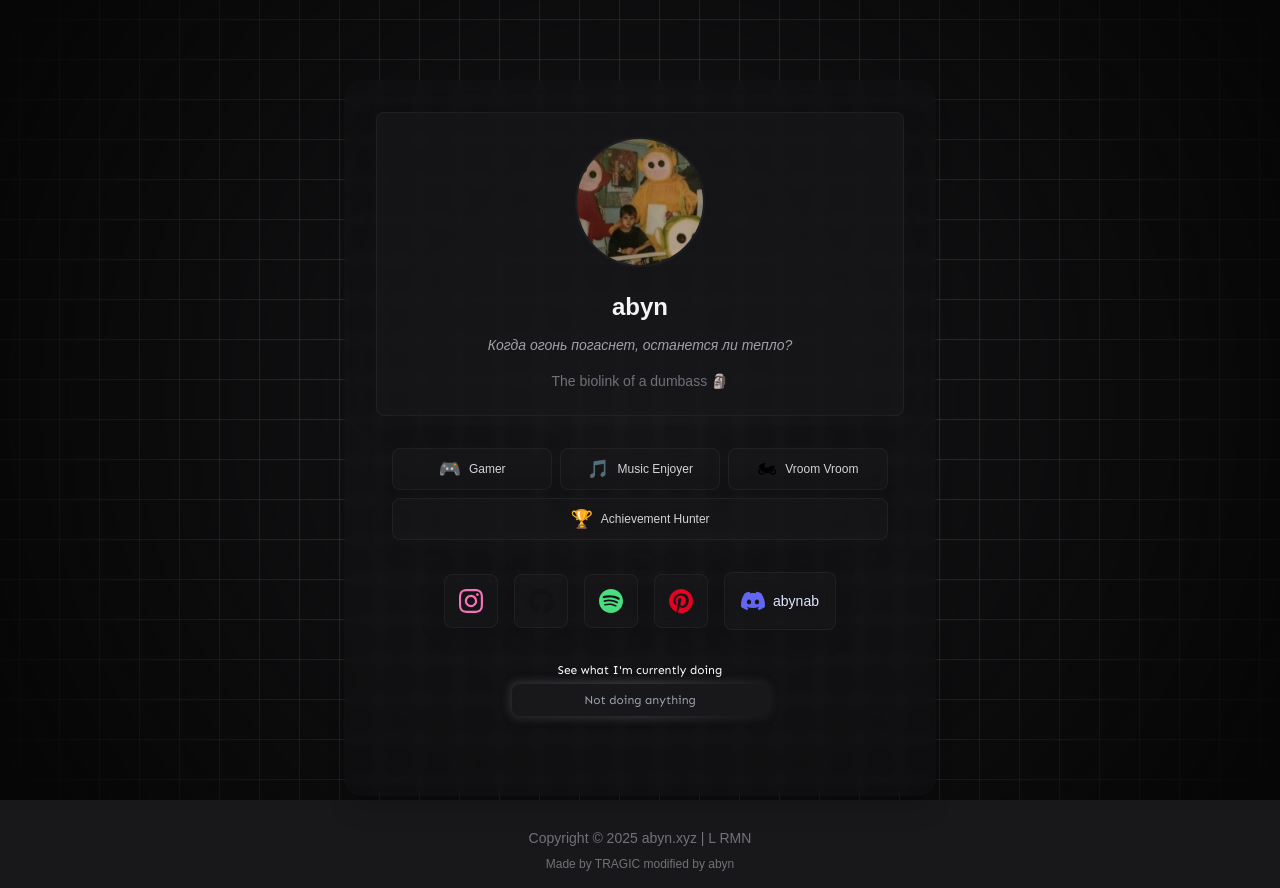
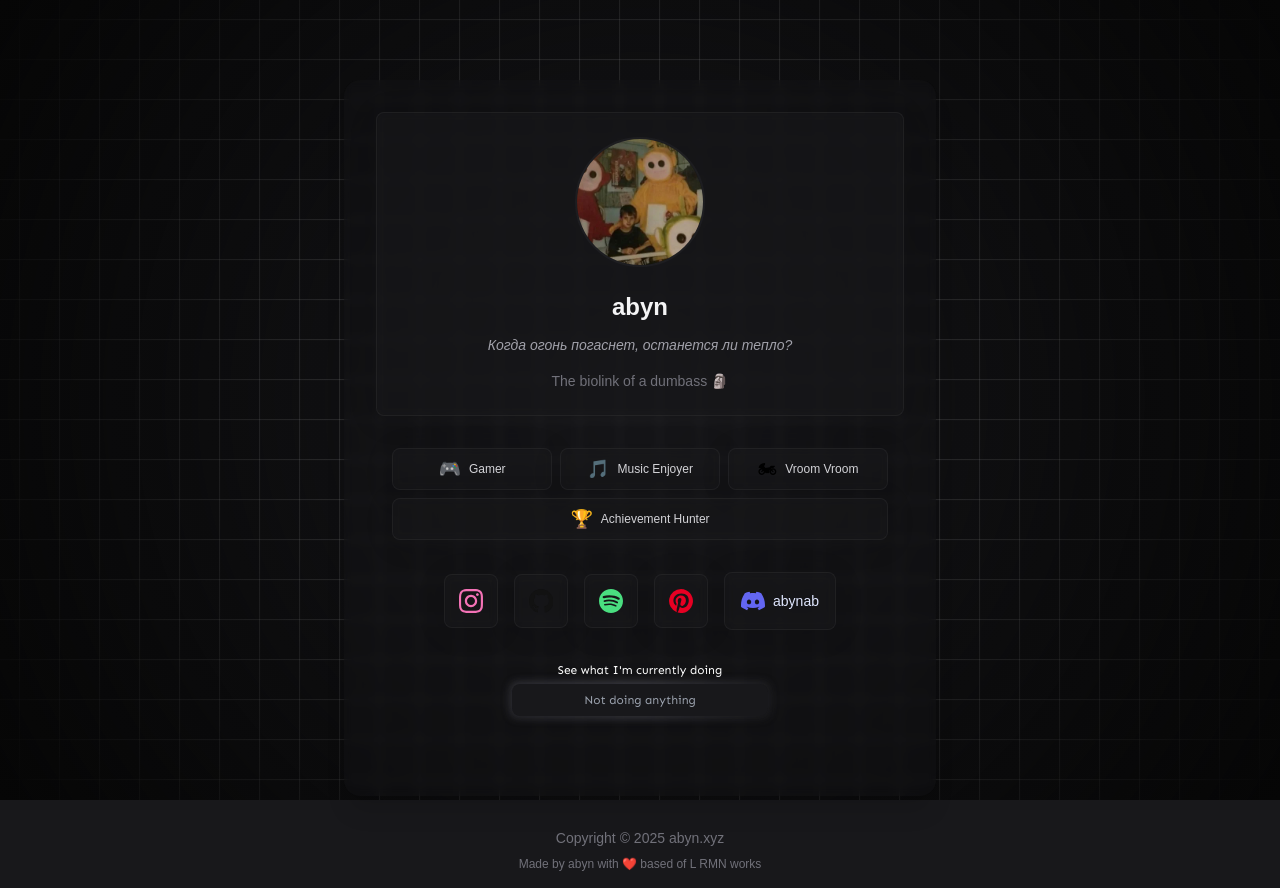
Before and after one commit to abyn365/abyndotxyz, a Next.js app: page / in a window 1280 px wide. Built offline with nearby package versions, Linux system fonts and the light colour scheme; no server answers.

Commit message:
fix footer

```diff
--- a/pages/index.tsx
+++ b/pages/index.tsx
@@ -187,17 +187,18 @@ export default function Home() {
             <div className="container mx-auto">
               <p className="text-sm">
                 Copyright © 2025 <a href="https://abyn.xyz"
-                className="hover:text-[#ff6347] transition-colors"> abyn.xyz </a> | <a
+                className="hover:text-[#ff6347] transition-colors"> abyn.xyz </a>
+              </p>
+              <p className="mt-2 text-xs faded-in">
+                Made by abyn with ❤️ based of{" "}
+                <a
                   href="https://github.com/lrmn7/personal-bio"
                   target="_blank"
                   rel="noopener noreferrer"
                   className="hover:text-[#ff6347] transition-colors"
                 >
-                  L RMN
+                  L RMN works
                 </a>
-              </p>
-              <p className="mt-2 text-xs faded-in">
-                Made by TRAGIC modified by abyn
               </p>
             </div>
           </footer>
```
